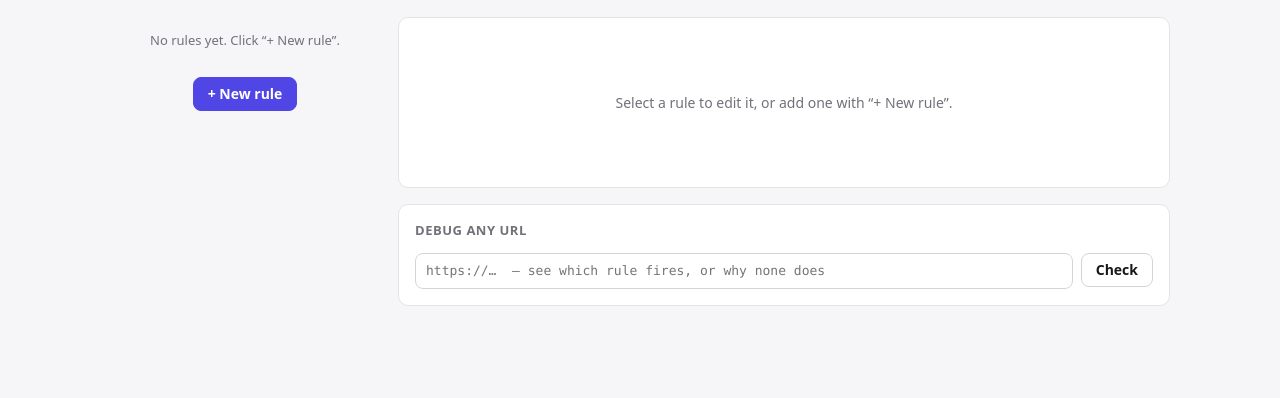
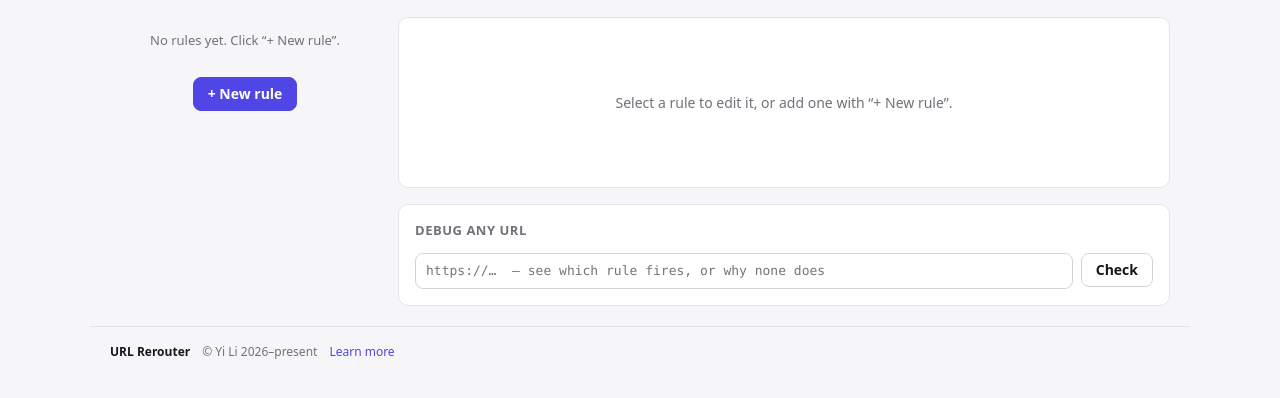
Before and after one commit to wizdes/Reroute, a website with bundled scripts: page ui/options.html in a window 1280 px wide. Shown: the part 62-460 px from the top of the page. Built offline with nearby package versions, Linux system fonts and the light colour scheme; some packages are replaced by stand-ins of ours.

Commit message:
Add about footer to options page
Show the app name, copyright (© Yi Li 2026–present), and a 'Learn more'
link to yili.dev at the bottom of the rules-editor page, aligned with the
main content width and styled from the existing palette.

```diff
--- a/ui/options.css
+++ b/ui/options.css
@@ -181,3 +181,14 @@ html, body {
   font-size: 13px; opacity: 0; transition: opacity .2s; pointer-events: none; z-index: 50;
 }
 .toast.show { opacity: 1; }
+
+/* ---------- about footer ---------- */
+.about {
+  display: flex; flex-wrap: wrap; align-items: center; gap: 6px 12px;
+  max-width: 1100px; margin: 0 auto; padding: 16px 20px 24px;
+  border-top: 1px solid var(--border);
+  color: var(--muted); font-size: 12px;
+}
+.about .about-name { color: var(--text); font-weight: 600; }
+.about a { color: var(--accent); text-decoration: none; }
+.about a:hover { text-decoration: underline; }
--- a/ui/options.html
+++ b/ui/options.html
@@ -32,6 +32,12 @@
     <section class="editor" id="editor"></section>
   </main>
 
+  <footer class="about">
+    <span class="about-name">URL Rerouter</span>
+    <span>© Yi Li 2026–present</span>
+    <a href="https://yili.dev" target="_blank" rel="noopener">Learn more</a>
+  </footer>
+
   <script type="module" src="options.js"></script>
 </body>
 </html>
```
